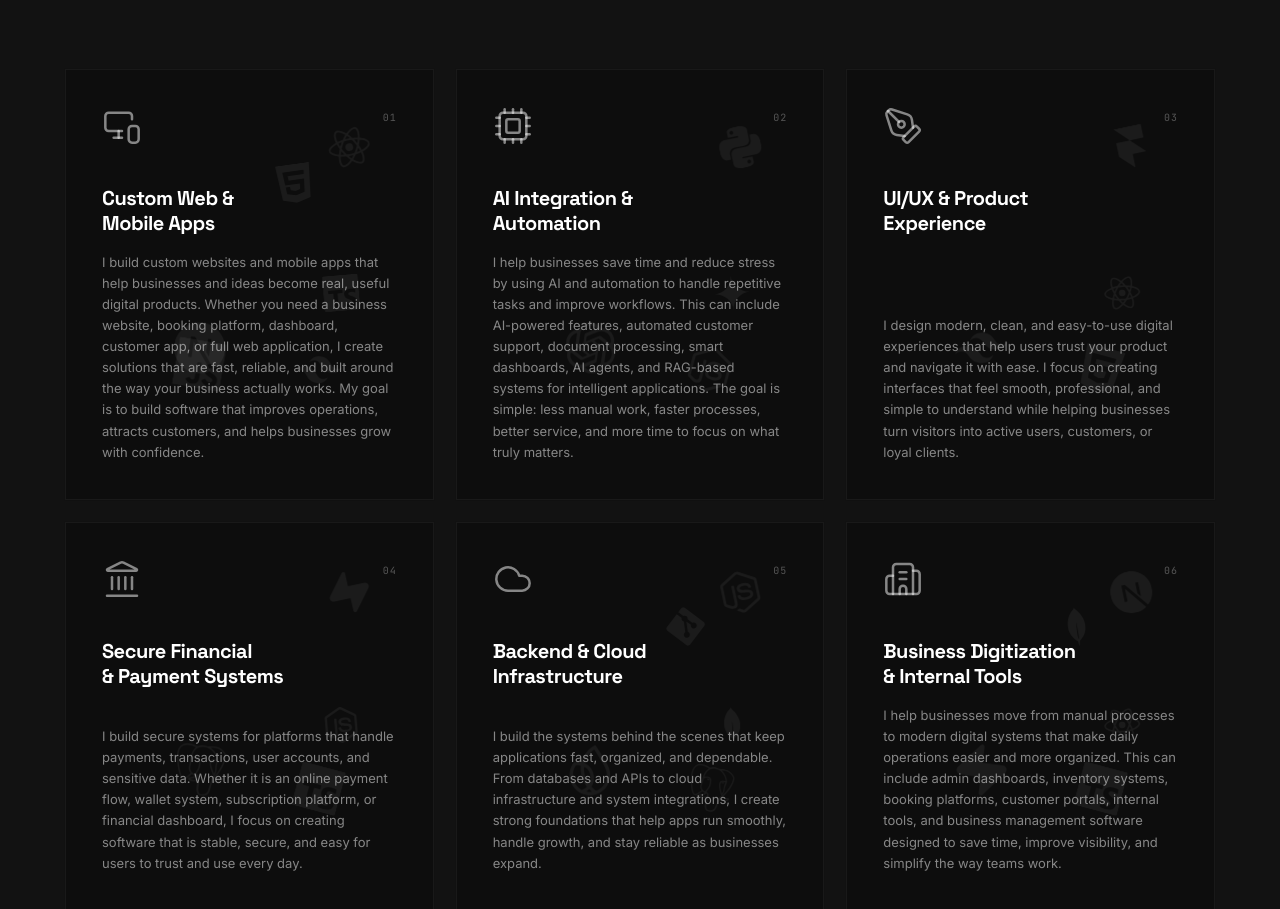
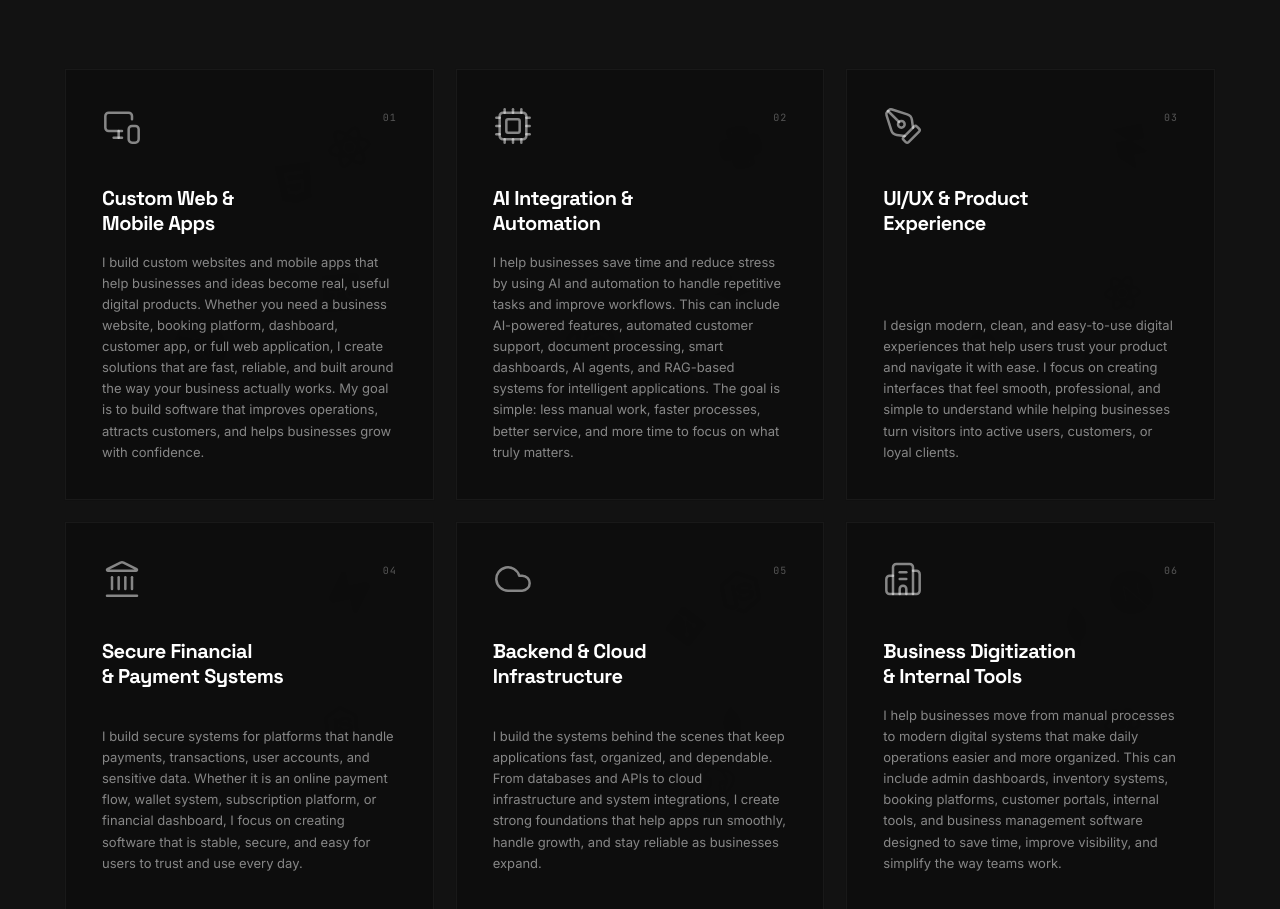
Before and after one commit to rickytabe/Tabe-Rickson-Portfolio, a Next.js app: page / in a window 1280 px wide. Shown: the part 1942-2851 px from the top of the page. Built offline with nearby package versions, Linux system fonts and the light colour scheme; no server answers.

Commit message:
feat: add Services section component with interactive cards and tech icons

```diff
--- a/src/app/components/Services.tsx
+++ b/src/app/components/Services.tsx
@@ -1,9 +1,8 @@
 "use client";
 
 import { motion } from "framer-motion";
-import { useState, useEffect } from "react";
+import { useState } from "react";
 import Image from "next/image";
-import { useTheme } from "next-themes";
 import {
   MonitorSmartphone,
   Cpu,
@@ -104,12 +103,6 @@ const services: Service[] = [
 
 function ServiceCard({ service, idx }: { service: Service; idx: number }) {
   const [mousePosition, setMousePosition] = useState({ x: 0, y: 0 });
-  const { resolvedTheme } = useTheme();
-  const [mounted, setMounted] = useState(false);
-
-  useEffect(() => {
-    setMounted(true);
-  }, []);
 
   const handleMouseMove = (e: React.MouseEvent<HTMLDivElement>) => {
     const rect = e.currentTarget.getBoundingClientRect();
@@ -166,11 +159,7 @@ function ServiceCard({ service, idx }: { service: Service; idx: number }) {
           return (
             <div
               key={tech.name}
-              className={`absolute pointer-events-none z-[1] transition-opacity duration-700 animate-float-around ${
-                mounted && resolvedTheme === "dark"
-                  ? "opacity-[0.06] group-hover:opacity-[0.14]"
-                  : "opacity-[0.12] group-hover:opacity-[0.25]"
-              }`}
+              className="absolute pointer-events-none z-[1] opacity-[0.06] group-hover:opacity-[0.14] transition-opacity duration-700 animate-float-around"
               style={{
                 ...pos,
                 animationDuration: `${duration}s`,
@@ -182,7 +171,7 @@ function ServiceCard({ service, idx }: { service: Service; idx: number }) {
                 width={size}
                 height={size}
                 alt=""
-                className={mounted && resolvedTheme === "dark" ? "invert" : ""}
+                className="dark:invert"
                 style={{ width: size, height: size, transform: `rotate(${rotation}deg)` }}
               />
             </div>
```
